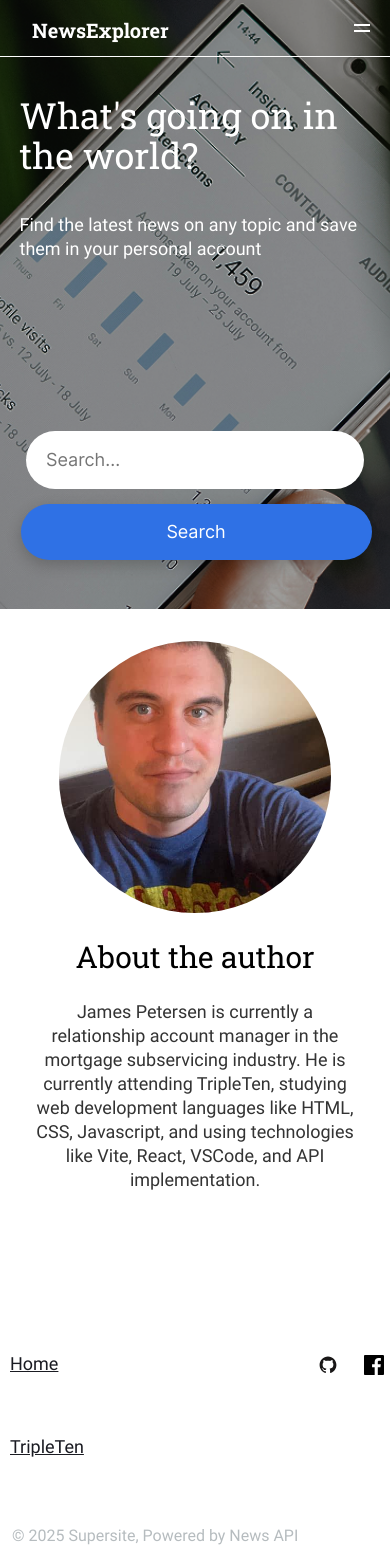
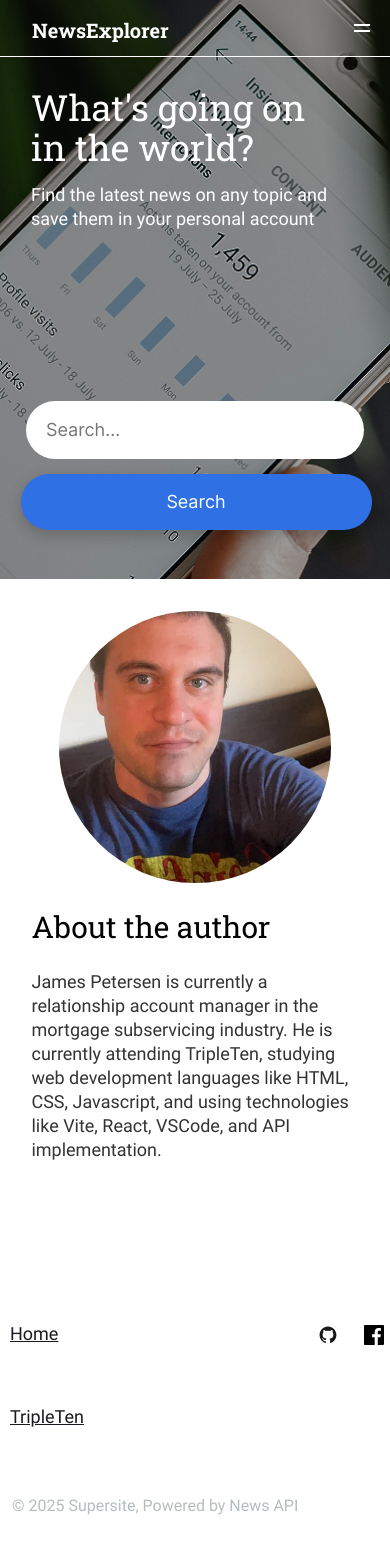
Before and after one commit to JFuton847/News-Explorer, a React (Vite) app: page / in a window 390 px wide. Shown: the top 1568 px of the page. Built offline with nearby package versions, Linux system fonts and the light colour scheme.

Commit message:
fix header text and subtext sizing, fix show more button sizing on different screen sizes

```diff
--- a/src/components/About/About.css
+++ b/src/components/About/About.css
@@ -25,6 +25,7 @@
   display: flex;
   flex-direction: column;
   max-width: 600px;
+  padding-bottom: 168px;
 }
 
 .about__title {
@@ -34,6 +35,7 @@
   line-height: 46px;
   color: black;
   margin-bottom: 5px;
+  margin-top: 0;
 }
 
 .about__text {
@@ -48,6 +50,9 @@
   .about__image {
     width: 232px;
     height: 232px;
+  }
+  .about__content {
+    padding-bottom: 0;
   }
 }
 
@@ -65,6 +70,7 @@
   }
   .about__content {
     width: 91.37%;
+    padding-bottom: 0;
   }
   .about__image {
     width: 232px;
@@ -110,7 +116,7 @@
   }
   .about__content {
     justify-content: center;
-    text-align: center;
+    text-align: left;
   }
   .about__image {
     margin: 32px 24px 0;
--- a/src/components/Header/header.css
+++ b/src/components/Header/header.css
@@ -143,12 +143,14 @@
     line-height: 40px;
     max-width: 385px;
     height: 80px;
-    margin: 38px auto 0;
-    padding: 0;
+    /* margin: 38px auto 0; */
+    /* padding: 0; */
+    padding-top: 38px;
+    margin-right: 60px;
+    width: 80%;
   }
   .header__subheader-text {
-    margin: 16px 0 0 60px;
-    /* margin: 16px 0 156px 160px; */
+    margin: 16px 0 0 20px;
     width: 452px;
     height: 48px;
   }
@@ -191,25 +193,34 @@
   .header__header-text {
     font-size: 36px;
     line-height: 40px;
-    width: 90%;
-    max-width: 90%;
+    width: 426px;
+    max-width: 80%;
     height: auto;
     white-space: normal;
-    margin: 38px auto;
+    margin: 38px 0 0 0;
+    padding-top: 0;
   }
   .header__subheader-text {
     font-size: 18px;
     line-height: 24px;
-    width: 90%;
+    width: 426px;
     max-width: 90%;
     height: auto;
     white-space: normal;
-    margin: 0 auto;
+    margin-left: 0;
   }
 }
 
 @media screen and (max-width: 500px) {
   .header__subheader-text {
     margin: 0 16px 122px;
+    width: 80%;
+    margin-left: 0;
+  }
+  .header__header-text {
+    margin-top: 30px;
+    margin-left: 0;
+    margin-bottom: 16px;
+    margin-right: 16px;
   }
 }
--- a/src/components/NewsCard/NewsCard.css
+++ b/src/components/NewsCard/NewsCard.css
@@ -284,7 +284,18 @@
   }
   .news-card__card {
     height: auto;
-    /* width: 100%; */
+  }
+  .news-card__show-more-button {
+    width: 23%;
+    max-width: 224px;
+    height: 56px;
+  }
+  .news-card__show-more-button-container {
+    background-color: #f5f6f7;
+    display: flex;
+    justify-content: center;
+    width: 100%;
+    padding: 64px 0 40px;
   }
 }
 
@@ -357,7 +368,8 @@
     border-radius: 80px;
     outline: none;
     background-color: #ffffff;
-    width: 240px;
+    width: 25%;
+    max-width: 224px;
     height: 56px;
   }
   .news-card__show-more-button-container {
@@ -375,7 +387,7 @@
     flex-direction: column;
     /* grid-template-columns: repeat(1, 100%); */
     gap: 10px;
-    padding: 32px 0 16px;
+    padding: 0 0 16px;
     background-color: rgba(245, 246, 247, 1);
     width: 100%;
     margin: 0 auto;
@@ -444,8 +456,9 @@
     border-radius: 80px;
     outline: none;
     background-color: #ffffff;
-    width: 240px;
+    width: 90%;
     height: 56px;
+    max-width: none;
   }
   .news-card__show-more-button-container {
     background-color: #f5f6f7;
```
